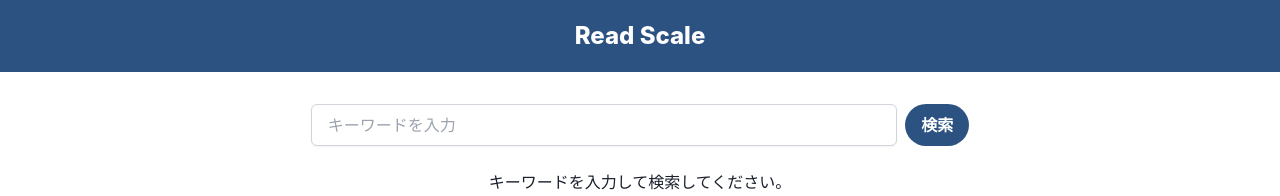
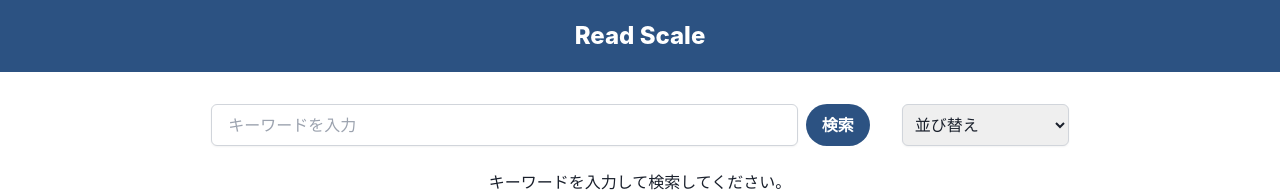
Before and after one commit to kobarihirono/ReadScale, a Next.js app: page /search in a window 1280 px wide. Shown: the top 196 px of the page. Built offline with nearby package versions, Linux system fonts and the light colour scheme; no server answers.

Commit message:
[new]検索のソート機能

```diff
--- a/src/app/mypage/[id]/page.tsx
+++ b/src/app/mypage/[id]/page.tsx
@@ -234,7 +234,7 @@ const MyPage = () => {
               登録書籍一覧
             </h2>
             {books.length > 0 ? (
-              <ul className="space-y-4">
+              <ul className="space-y-4 mt-8">
                 {books.map((book) => (
                   <li key={book.id} className="bg-white p-4 shadow rounded-lg">
                     <div className="book-item flex">
--- a/src/app/search/page.tsx
+++ b/src/app/search/page.tsx
@@ -1,7 +1,7 @@
 // search/page.tsx
 "use client";
 
-import React, { SyntheticEvent, useState } from "react";
+import React, { SyntheticEvent, useState, ChangeEvent } from "react";
 import type { NextPage } from "next";
 import BookItem from "../../components/BookItem/BookItem";
 import AddBookModal from "../../components/BookModal/AddBookModal";
@@ -13,9 +13,9 @@ const BookSearch: NextPage = () => {
   const [items, setItems] = useState<Book[]>([]);
   const [error, setError] = useState<string | null>(null);
   const [selectedBook, setSelectedBook] = useState<Book | null>(null);
-  // 検索時にデータの受け取りまでの時間が空くと、情報があっても一瞬検索結果が見つからないと表示される
   const [hasSearched, setHasSearched] = useState<boolean>(false);
   const [loading, setLoading] = useState<boolean>(false);
+  const [sortOrder, setSortOrder] = useState<string>("");
 
   const onClickSearch = async (e: SyntheticEvent) => {
     e.preventDefault();
@@ -39,10 +39,37 @@ const BookSearch: NextPage = () => {
     }
   };
 
+  const handleSortChange = (e: ChangeEvent<HTMLSelectElement>) => {
+    const newSortOrder = e.target.value;
+    setSortOrder(newSortOrder);
+    if (newSortOrder === "newest") {
+      setItems(
+        items
+          .slice()
+          .sort(
+            (a, b) =>
+              new Date(b.publishedDate).getTime() -
+              new Date(a.publishedDate).getTime(),
+          ),
+      );
+      console.log(items);
+    } else if (newSortOrder === "oldest") {
+      setItems(
+        items
+          .slice()
+          .sort(
+            (a, b) =>
+              new Date(a.publishedDate).getTime() -
+              new Date(b.publishedDate).getTime(),
+          ),
+      );
+      console.log(items);
+    }
+  };
+
   const closeModal = () => setSelectedBook(null);
 
-  // ローディング中はローディングアイコンを表示
-  if (loading)
+  if (loading) {
     return (
       <div
         role="status"
@@ -67,6 +94,7 @@ const BookSearch: NextPage = () => {
         <span className="sr-only">Loading...</span>
       </div>
     );
+  }
 
   return (
     <div className="py-8 m-auto w-11/12">
@@ -84,6 +112,15 @@ const BookSearch: NextPage = () => {
         >
           検索
         </button>
+        <select
+          onChange={handleSortChange}
+          value={sortOrder}
+          className="px-2 py-2 ml-8 border border-gray-300 rounded-md focus:outline-none focus:ring-2 focus:ring-hover_button shadow-sm"
+        >
+          <option value="">並び替え</option>
+          <option value="newest">出版日が新しい順</option>
+          <option value="oldest">出版日が古い順</option>
+        </select>
       </div>
       {error && <div style={{ color: "red" }}>{error}</div>}
       {items.length === 0 && !error && hasSearched && (
--- a/src/app/types/index.ts
+++ b/src/app/types/index.ts
@@ -6,7 +6,7 @@ export interface Book {
   title: string;
   description: string;
   pageCount: number | null;
-  publishedDate: string | null;
+  publishedDate: string;
   image: string | null;
   mainCategory: string;
   categories: string[];
```
